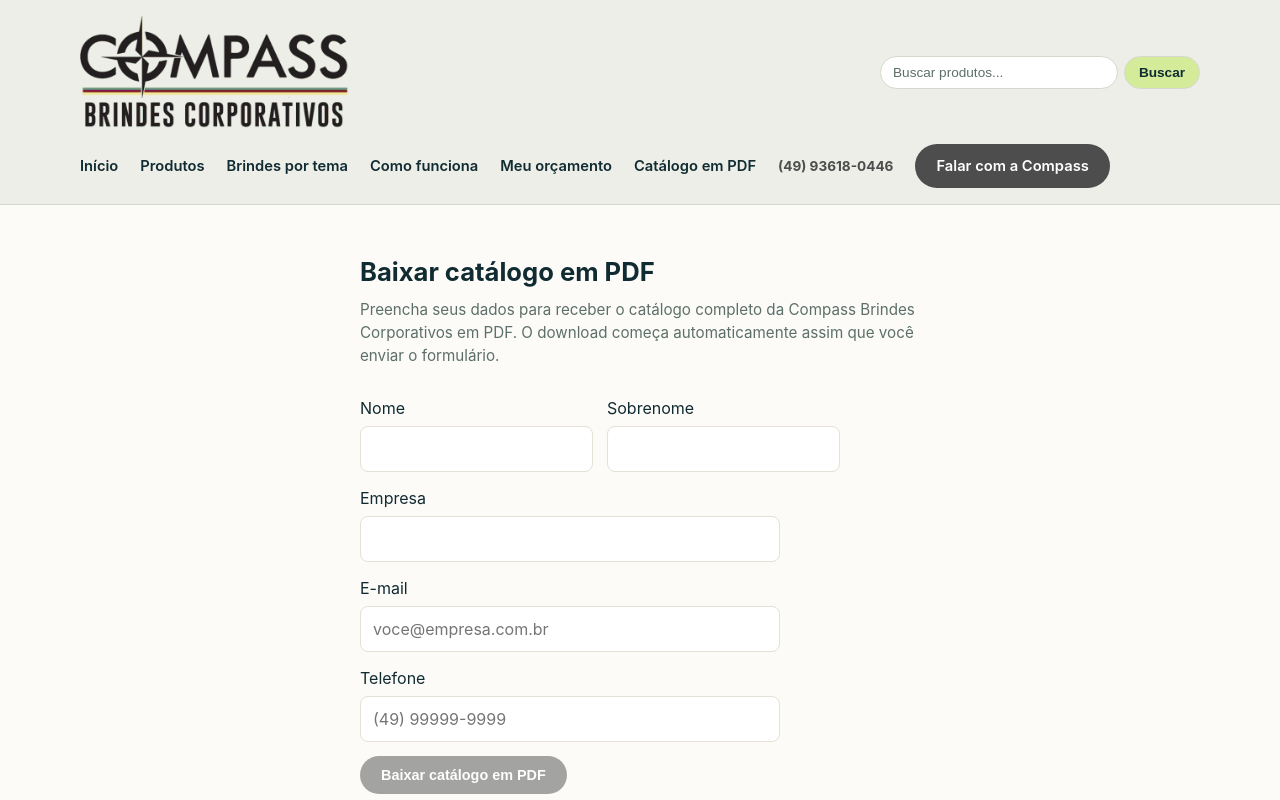
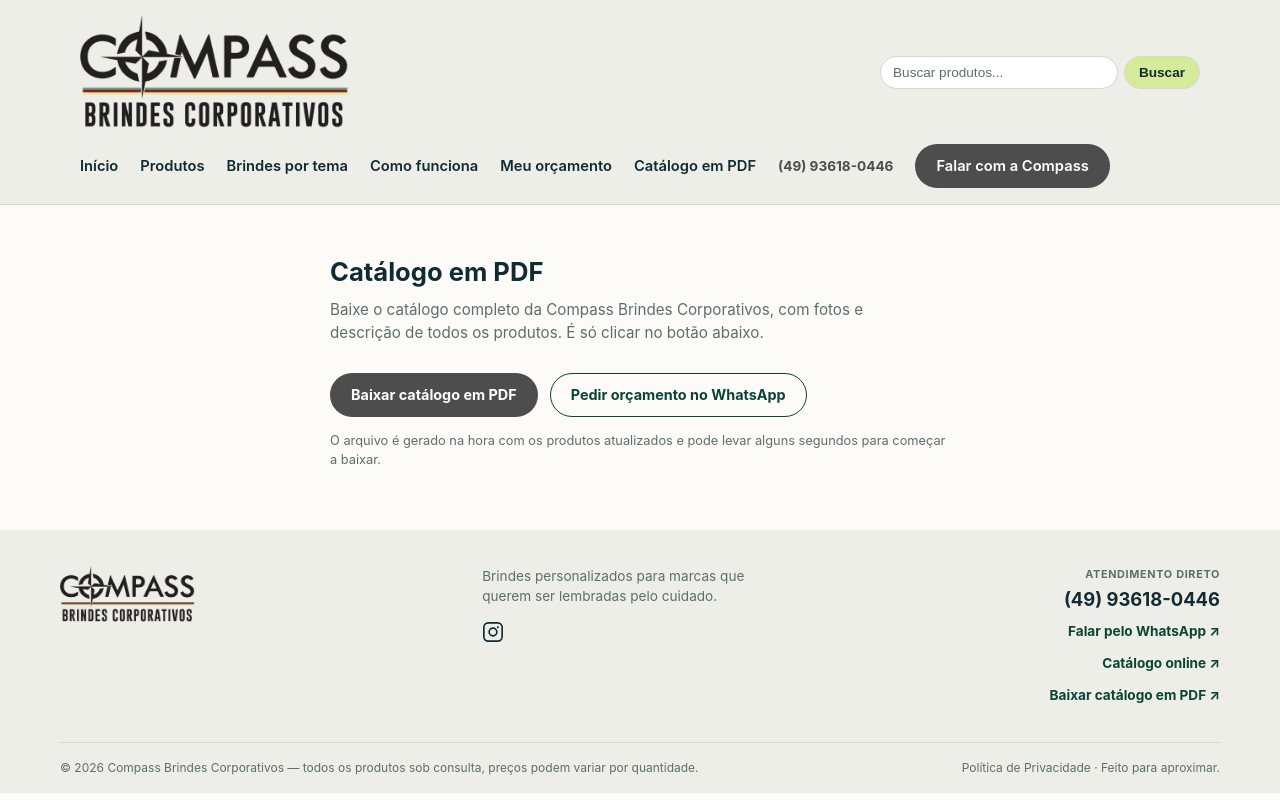
Before and after one commit to compassbrindes-stack/compass-brindes, a Next.js app: page /catalogo in a window 1280 px wide. Shown: the top 800 px of the page. Built offline with nearby package versions, Linux system fonts and the light colour scheme.

Commit message:
Catálogo em PDF com download direto, sem cadastro

```diff
--- a/app/catalogo/page.tsx
+++ b/app/catalogo/page.tsx
@@ -1,174 +1,47 @@
-"use client";
-
-import { useState } from "react";
+// Catálogo em PDF com download direto, sem cadastro.
+// (Até 27/09/2026 a página pedia nome, empresa, e-mail e telefone antes do
+// download. Os cadastros feitos até então continuam em /admin/leads.)
 
 const WHATSAPP_NUMBER = process.env.NEXT_PUBLIC_WHATSAPP_NUMBER ?? "";
+const whatsappUrl = WHATSAPP_NUMBER
+  ? "https://wa.me/" +
+    WHATSAPP_NUMBER +
+    "?text=" +
+    encodeURIComponent("Olá! Vi o catálogo da Compass Brindes e gostaria de um orçamento.")
+  : "/orcamento";
 
-function buildWhatsappMessage(nome: string, empresa: string): string {
-  return [
-    `Olá! Acabei de baixar o catálogo da Compass Brindes Corporativos.`,
-    `Meu nome é ${nome}, da empresa ${empresa}.`,
-    `Gostaria de saber mais sobre os produtos.`,
-  ].join("\n");
-}
+export const metadata = {
+  title: "Catálogo em PDF — Compass Brindes Corporativos",
+  description: "Baixe o catálogo completo de brindes corporativos da Compass em PDF.",
+};
 
 export default function CatalogoPage() {
-  const [nome, setNome] = useState("");
-  const [sobrenome, setSobrenome] = useState("");
-  const [empresa, setEmpresa] = useState("");
-  const [email, setEmail] = useState("");
-  const [telefone, setTelefone] = useState("");
-
-  const [enviando, setEnviando] = useState(false);
-  const [erro, setErro] = useState<string | null>(null);
-  const [concluido, setConcluido] = useState(false);
-
-  const formularioValido =
-    nome.trim() && sobrenome.trim() && empresa.trim() && email.trim() && telefone.trim();
-
-  async function handleSubmit(e: React.FormEvent) {
-    e.preventDefault();
-    if (!formularioValido || enviando) return;
-
-    setEnviando(true);
-    setErro(null);
-
-    // Abre a aba do WhatsApp já no clique (síncrono), para não ser bloqueada
-    // pelo navegador como pop-up. O texto é preenchido depois, quando o
-    // cadastro terminar de ser salvo (mesmo padrão usado em /orcamento).
-    const whatsappTab = WHATSAPP_NUMBER ? window.open("", "_blank") : null;
-
-    try {
-      const res = await fetch("/api/catalogo-leads", {
-        method: "POST",
-        headers: { "Content-Type": "application/json" },
-        body: JSON.stringify({ nome, sobrenome, empresa, email, telefone }),
-      });
-
-      const data = await res.json();
-
-      if (!res.ok) {
-        whatsappTab?.close();
-        setErro(data.error ?? "Não foi possível registrar seu cadastro.");
-        return;
-      }
-
-      setConcluido(true);
-
-      // Dispara o download do PDF automaticamente...
-      window.location.href = "/api/catalogo/pdf";
-
-      // ...e também abre uma conversa no WhatsApp já com a mensagem pronta,
-      // para começar o contato direto além do e-mail/telefone cadastrados.
-      if (WHATSAPP_NUMBER) {
-        const url = `https://wa.me/${WHATSAPP_NUMBER}?text=${encodeURIComponent(
-          buildWhatsappMessage(nome, empresa)
-        )}`;
-        if (whatsappTab) {
-          whatsappTab.location.href = url;
-        } else {
-          window.open(url, "_blank", "noreferrer");
-        }
-      }
-    } catch {
-      whatsappTab?.close();
-      setErro("Não foi possível conectar ao servidor. Verifique sua internet e tente novamente.");
-    } finally {
-      setEnviando(false);
-    }
-  }
-
-  if (concluido) {
-    return (
-      <div className="container section">
-        <div className="empty-state">
-          <h2>Cadastro concluído! ✓</h2>
-          <p style={{ fontSize: 16, margin: "12px 0" }}>
-            O download do catálogo em PDF começou automaticamente. Se não abrir sozinho,{" "}
-            <a href="/api/catalogo/pdf">clique aqui para baixar</a>.
-          </p>
-          {WHATSAPP_NUMBER && (
-            <p style={{ fontSize: 16, margin: "12px 0" }}>
-              Também abrimos uma conversa no WhatsApp para você em outra aba — é só continuar por
-              lá se quiser falar com a gente.
-            </p>
-          )}
-        </div>
-      </div>
-    );
-  }
-
   return (
-    <div className="container section" style={{ maxWidth: 560 }}>
-      <h2>Baixar catálogo em PDF</h2>
+    <div className="container section" style={{ maxWidth: 620 }}>
+      <h2>Catálogo em PDF</h2>
       <p className="section-lede">
-        Preencha seus dados para receber o catálogo completo da Compass Brindes Corporativos em
-        PDF. O download começa automaticamente assim que você enviar o formulário.
+        Baixe o catálogo completo da Compass Brindes Corporativos, com fotos e descrição de todos os
+        produtos. É só clicar no botão abaixo.
       </p>
 
-      <form onSubmit={handleSubmit} style={{ marginTop: 24 }}>
-        <div className="form-row">
-          <div className="form-field">
-            <label htmlFor="nome">Nome</label>
-            <input id="nome" value={nome} onChange={(e) => setNome(e.target.value)} />
-          </div>
-          <div className="form-field">
-            <label htmlFor="sobrenome">Sobrenome</label>
-            <input
-              id="sobrenome"
-              value={sobrenome}
-              onChange={(e) => setSobrenome(e.target.value)}
-            />
-          </div>
-        </div>
+      <div style={{ display: "flex", gap: 12, flexWrap: "wrap", marginTop: 8 }}>
+        <a className="btn btn-primary" href="/api/catalogo/pdf" download>
+          Baixar catálogo em PDF
+        </a>
+        <a
+          className="btn btn-outline"
+          href={whatsappUrl}
+          target={WHATSAPP_NUMBER ? "_blank" : undefined}
+          rel={WHATSAPP_NUMBER ? "noreferrer" : undefined}
+        >
+          Pedir orçamento no WhatsApp
+        </a>
+      </div>
 
-        <div className="form-field">
-          <label htmlFor="empresa">Empresa</label>
-          <input id="empresa" value={empresa} onChange={(e) => setEmpresa(e.target.value)} />
-        </div>
-
-        <div className="form-field">
-          <label htmlFor="email">E-mail</label>
-          <input
-            id="email"
-            type="email"
-            value={email}
-            onChange={(e) => setEmail(e.target.value)}
-            placeholder="voce@empresa.com.br"
-          />
-        </div>
-
-        <div className="form-field">
-          <label htmlFor="telefone">Telefone</label>
-          <input
-            id="telefone"
-            value={telefone}
-            onChange={(e) => setTelefone(e.target.value)}
-            inputMode="tel"
-            placeholder="(49) 99999-9999"
-          />
-        </div>
-
-        {erro && (
-          <p className="form-error" style={{ marginBottom: 10 }}>
-            {erro}
-          </p>
-        )}
-
-        <button
-          className="btn btn-primary"
-          type="submit"
-          disabled={!formularioValido || enviando}
-          style={!formularioValido || enviando ? { opacity: 0.5, cursor: "not-allowed" } : undefined}
-        >
-          {enviando ? "Enviando..." : "Baixar catálogo em PDF"}
-        </button>
-        {!formularioValido && (
-          <p className="form-hint" style={{ marginTop: 8 }}>
-            Preencha todos os dados para liberar o download.
-          </p>
-        )}
-      </form>
+      <p className="form-hint" style={{ marginTop: 14 }}>
+        O arquivo é gerado na hora com os produtos atualizados e pode levar alguns segundos para
+        começar a baixar.
+      </p>
     </div>
   );
 }
```
